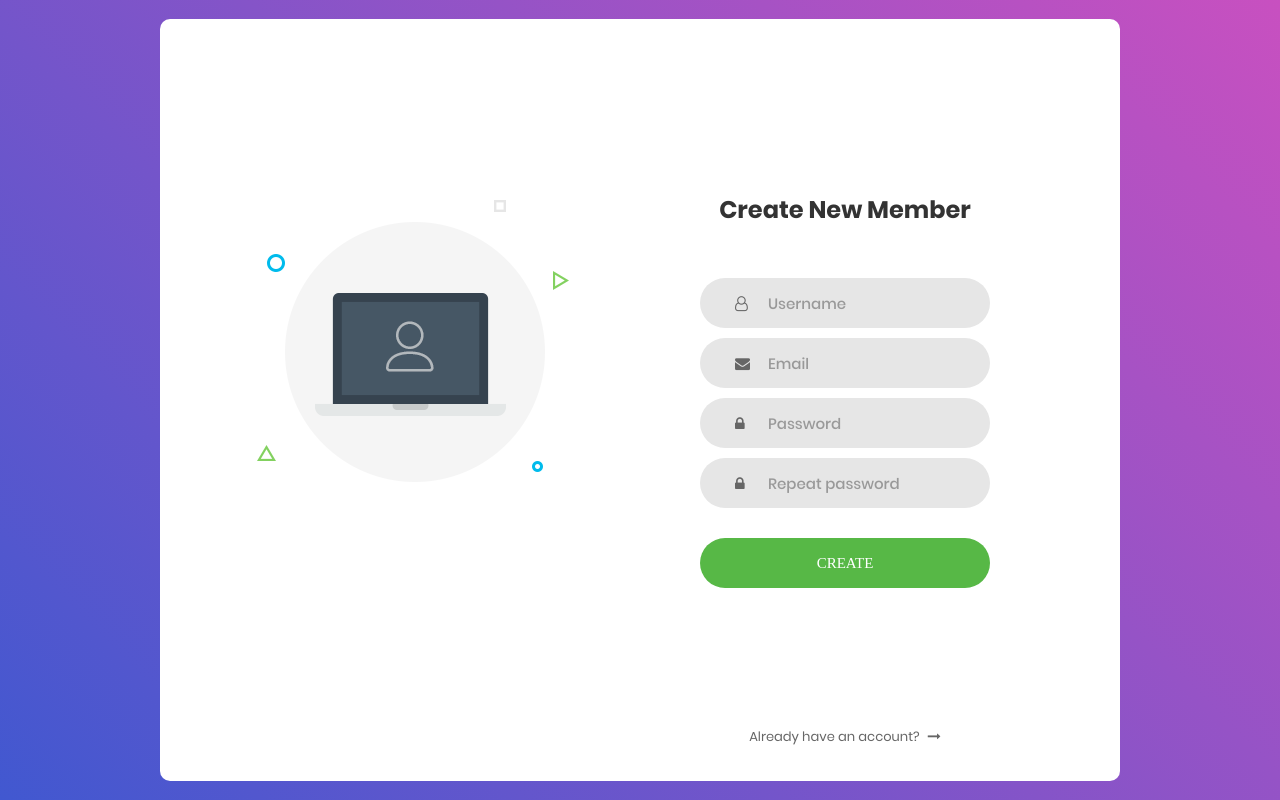
After one commit to AlenaMarkina/MyStore, a Django app: page /login/create/ in a window 1280 px wide. The commit adds this page. Run offline with Django 4.2, Linux system fonts and the light colour scheme; some libraries are stand-ins or nearby versions; some web fonts are replaced.

Commit message:
Home work 2 in progress

```diff
--- /dev/null
+++ b/login/templates/login/base.html
@@ -0,0 +1,60 @@
+{% load static %}
+<!DOCTYPE html>
+<html lang="en">
+<head>
+	<title>Login V1</title>
+	<meta charset="UTF-8">
+	<meta name="viewport" content="width=device-width, initial-scale=1">
+<!--===============================================================================================-->
+	<link rel="icon" type="image/png" href="{% static 'login/images/icons/favicon.ico'%}"/>
+<!--===============================================================================================-->
+	<link rel="stylesheet" type="text/css" href="{% static 'login/vendor/bootstrap/css/bootstrap.min.css'%}">
+<!--===============================================================================================-->
+	<link rel="stylesheet" type="text/css" href="{% static 'login/fonts/font-awesome-4.7.0/css/font-awesome.min.css'%}">
+<!--===============================================================================================-->
+	<link rel="stylesheet" type="text/css" href="{% static 'login/vendor/animate/animate.css'%}">
+<!--===============================================================================================-->
+	<link rel="stylesheet" type="text/css" href="{% static 'login/vendor/css-hamburgers/hamburgers.min.css'%}">
+<!--===============================================================================================-->
+	<link rel="stylesheet" type="text/css" href="{% static 'login/vendor/select2/select2.min.css'%}">
+<!--===============================================================================================-->
+	<link rel="stylesheet" type="text/css" href="{% static 'login/css/util.css'%}">
+	<link rel="stylesheet" type="text/css" href="{% static 'login/css/main.css'%}">
+<!--===============================================================================================-->
+</head>
+<body>
+
+	<div class="limiter">
+		<div class="container-login100">
+			<div class="wrap-login100">
+				<div class="login100-pic js-tilt" data-tilt>
+					<img src="{% static 'login/images/img-01.png'%}" alt="IMG">
+				</div>
+				{% block content %}
+				{% endblock %}
+			</div>
+		</div>
+	</div>
+
+
+
+
+<!--===============================================================================================-->
+	<script src="{% static 'login/vendor/jquery/jquery-3.2.1.min.js'%}"></script>
+<!--===============================================================================================-->
+	<script src="{% static 'login/vendor/bootstrap/js/popper.js'%}"></script>
+	<script src="{% static 'login/vendor/bootstrap/js/bootstrap.min.js'%}"></script>
+<!--===============================================================================================-->
+	<script src="{% static 'login/vendor/select2/select2.min.js'%}"></script>
+<!--===============================================================================================-->
+	<script src="{% static 'login/vendor/tilt/tilt.jquery.min.js'%}"></script>
+	<script >
+		$('.js-tilt').tilt({
+			scale: 1.1
+		})
+	</script>
+<!--===============================================================================================-->
+	<script src="{% static 'login/js/main.js'%}"></script>
+
+</body>
+</html>
--- /dev/null
+++ b/login/templates/login/create_account.html
@@ -0,0 +1,71 @@
+{% extends 'login/base.html' %}
+{% load static %}
+{% block content %}
+<form action="." method="post" class="login100-form validate-form">
+	{% csrf_token %}
+	<span class="login100-form-title">
+		Create New Member
+	</span>
+
+	<div class="wrap-input100 validate-input" data-validate = "Valid email is required: ex@abc.xyz">
+		<input class="input100" type="text" name="username" placeholder="Username">
+		<span class="focus-input100"></span>
+		<span class="symbol-input100">
+			<i class="fa fa-user-o" aria-hidden="true"></i>
+		</span>
+	</div>
+	{% if errors.username%}
+	<span class="txt1">
+	  {{errors.username}}
+	</span>
+	{% endif %}
+	<div class="wrap-input100 validate-input" data-validate = "Valid email is required: ex@abc.xyz">
+		<input class="input100" type="text" name="email" placeholder="Email">
+		<span class="focus-input100"></span>
+		<span class="symbol-input100">
+			<i class="fa fa-envelope" aria-hidden="true"></i>
+		</span>
+	</div>
+	{% if errors.email%}
+	<span class="txt1">
+	  {{errors.email}}
+	</span>
+	{% endif %}
+	<div class="wrap-input100 validate-input" data-validate = "Password is required">
+		<input class="input100" type="password" name="password1" placeholder="Password">
+		<span class="focus-input100"></span>
+		<span class="symbol-input100">
+			<i class="fa fa-lock" aria-hidden="true"></i>
+		</span>
+	</div>
+	{% if errors.password1%}
+	<span class="txt1">
+	  {{errors.password1}}
+	</span>
+	{% endif %}
+	<div class="wrap-input100 validate-input" data-validate = "Password is required">
+		<input class="input100" type="password" name="password2" placeholder="Repeat password">
+		<span class="focus-input100"></span>
+		<span class="symbol-input100">
+			<i class="fa fa-lock" aria-hidden="true"></i>
+		</span>
+	</div>
+	{% if errors.password2%}
+	<span class="txt1">
+	  {{errors.password2}}
+	</span>
+	{% endif %}
+	<div class="container-login100-form-btn">
+		<button class="login100-form-btn">
+			Create
+		</button>
+	</div>
+
+	<div class="text-center p-t-136">
+		<a class="txt2" href="#">
+			Already have an account?
+			<i class="fa fa-long-arrow-right m-l-5" aria-hidden="true"></i>
+		</a>
+	</div>
+</form>
+{% endblock %}
--- a/login/urls.py
+++ b/login/urls.py
@@ -1,10 +1,12 @@
 from django.urls import path
 
-from .views import LoginView
+from .views import LoginView, LogoutView, CreateAccountView
 
 
 app_name = 'login'
 
 urlpatterns = [
-    path('', LoginView.as_view(), name='login')
+    path('', LoginView.as_view(), name='login'),
+    path('logout/', LogoutView.as_view(), name='logout'),
+    path('create/', CreateAccountView.as_view(), name='create')
 ]
--- a/login/views.py
+++ b/login/views.py
@@ -2,7 +2,9 @@ from django.views import View
 from django.http import JsonResponse
 from django.shortcuts import render, redirect
 from django.contrib.auth.forms import AuthenticationForm
-from django.contrib.auth import authenticate, login
+from django.contrib.auth import authenticate, login, logout
+from django.contrib.auth.models import User
+from .forms import CustomUserCreationForm
 
 
 class LoginView(View):
@@ -19,3 +21,27 @@ class LoginView(View):
                 login(request, user)
                 return redirect('store:shop')
         return request('login:login')
+
+
+class LogoutView(View):
+    def get(self, request):
+        if request.user.is_authenticated:
+            logout(request)
+        return redirect('store:shop')
+
+
+class CreateAccountView(View):
+    def get(self, request):
+        return render(request, "login/create_account.html")
+
+    def post(self, request):
+        form = CustomUserCreationForm(data=request.POST)
+        if form.is_valid():
+            username = form.cleaned_data.get('username')
+            email = form.cleaned_data.get('email')
+            password = form.cleaned_data.get('password1')
+            user = User.objects.create_user(username=username, email=email, password=password)
+            user.save()
+            login(request, user)
+            return redirect('store:shop')
+        return render(request, 'login/create_account.html', context={'errors': form.errors})
```
Also changed, not shown: login/forms.py (added, +21 -0 lines), login/templates/login/index.html (+4 -59 lines), store/templates/store/base.html (+10 -0 lines), db.sqlite3, 3 other files.
